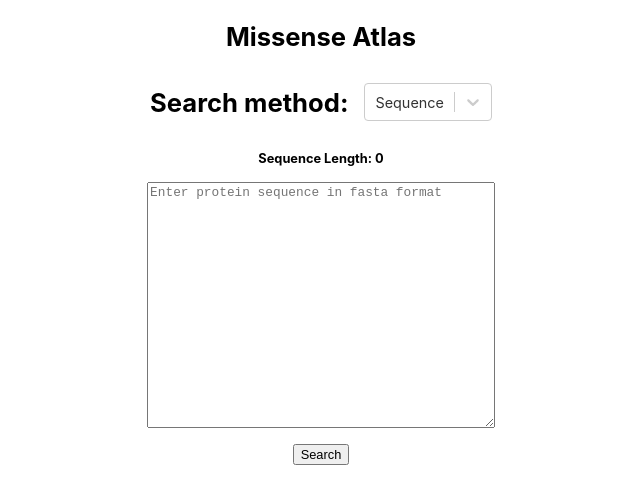
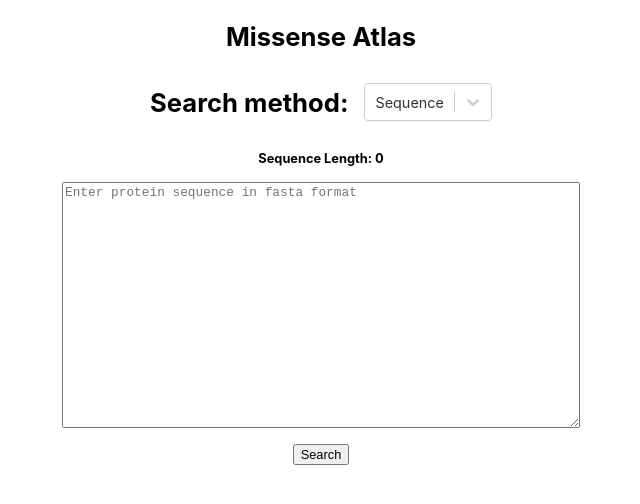
Before and after one commit to CompGenomeLab/missense_atlas, a React (Create React App) app: page / in a window 1280 px wide. Shown: the top 504 px of the page, without its empty margins (319-959 px from the left). Built offline with nearby package versions, Linux system fonts and the light colour scheme.

Commit message:
Main page minor fix

```diff
--- a/src/components/SearchBox/SearchBox.css
+++ b/src/components/SearchBox/SearchBox.css
@@ -13,6 +13,7 @@
 
 .text-box-field{
   margin: 0rem auto;
+  width: 40vw;
   display: flex;
   flex-direction: column;
   justify-content: center;
--- a/src/routes/HomePage.js
+++ b/src/routes/HomePage.js
@@ -4,13 +4,14 @@ import { h1_font_size } from "../config/config";
 
 const HomePage = () => {
   return (
-    <div style={{margin:"0px auto", width:"max-content"}}>
+    <div >
       <h1 style={{textAlign:'center', fontSize:h1_font_size}}>
         Missense Atlas
       </h1>
       <div >
         <SearchBox />
       </div>
+
     </div>
   );
 };
```
